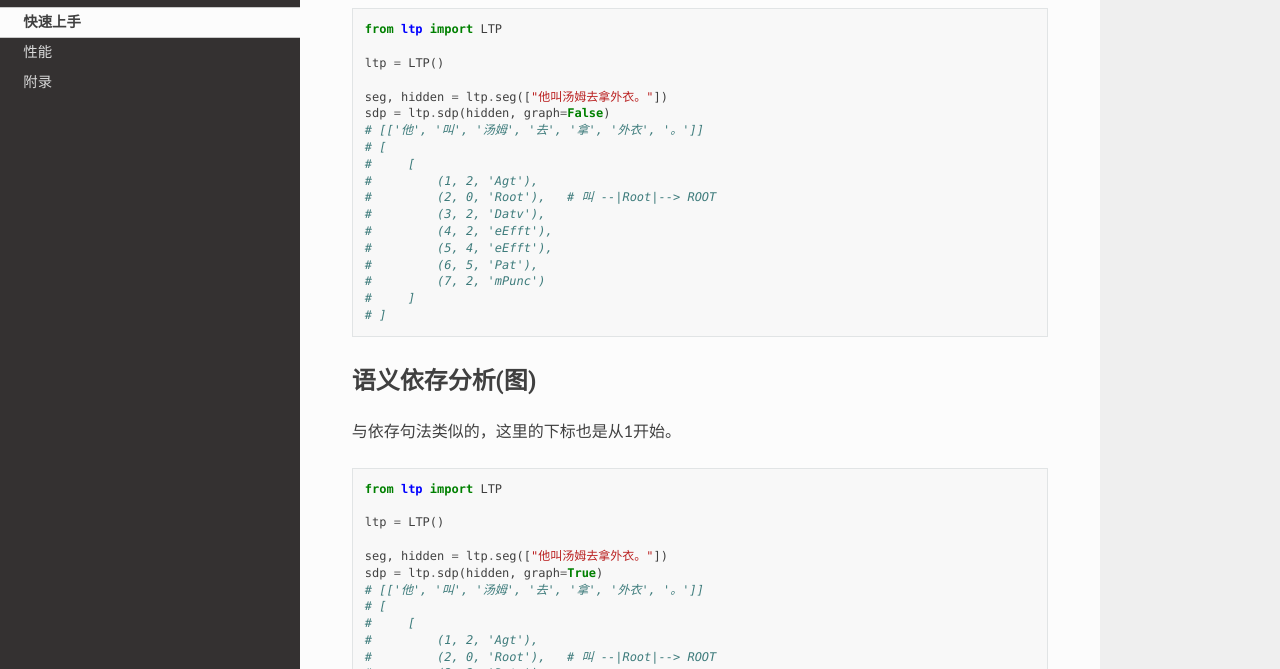
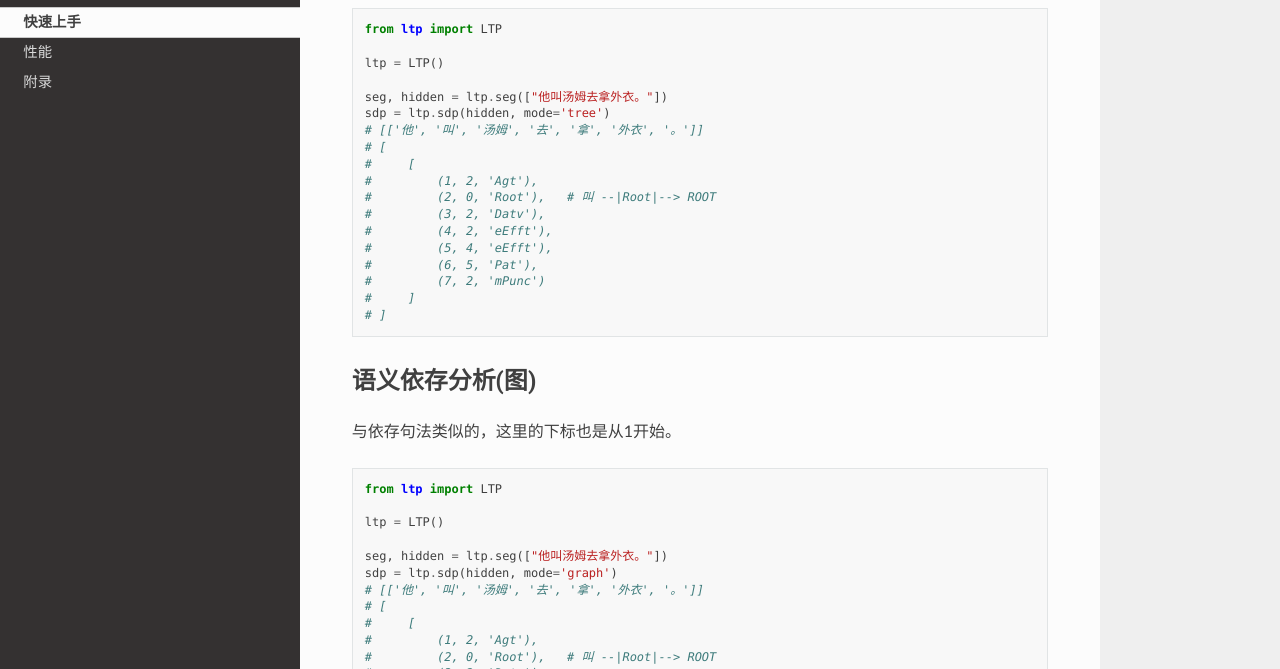
Before and after one commit to HIT-SCIR/ltp, a Sphinx documentation site: the page built from docs/quickstart.rst, in a window 1280 px wide and 900 px high, scrolled down 2948 px. Shown: the part 154-823 px from the top of the window. Built offline with Sphinx 7.4.7 and the Read the Docs theme 2.0.0, drawn with Linux system fonts in a browser that asks for light colours.

Commit message:
更新文档

```diff
--- a/docs/appendix.rst
+++ b/docs/appendix.rst
@@ -37,6 +37,9 @@ LTP 使用的是863词性标注集，其各个词性含义如下表。
 +-----+---------------------+------------+-----+-------------------+------------+
 | nh  | person name         | 杜甫, 汤姆 | x   | non-lexeme        | 萄, 翱     |
 +-----+---------------------+------------+-----+-------------------+------------+
+|     |                     |            | z   | descriptive words | 瑟瑟，匆匆 |
++-----+---------------------+------------+-----+-------------------+------------+
+
 
 命名实体识别标注集
 -------------------
--- a/docs/quickstart.rst
+++ b/docs/quickstart.rst
@@ -183,7 +183,7 @@
     ltp = LTP()
 
     seg, hidden = ltp.seg(["他叫汤姆去拿外衣。"])
-    sdp = ltp.sdp(hidden, graph=False)
+    sdp = ltp.sdp(hidden, mode='tree')
     # [['他', '叫', '汤姆', '去', '拿', '外衣', '。']]
     # [
     #     [
@@ -210,7 +210,7 @@
     ltp = LTP()
 
     seg, hidden = ltp.seg(["他叫汤姆去拿外衣。"])
-    sdp = ltp.sdp(hidden, graph=True)
+    sdp = ltp.sdp(hidden, mode='graph')
     # [['他', '叫', '汤姆', '去', '拿', '外衣', '。']]
     # [
     #     [
```
